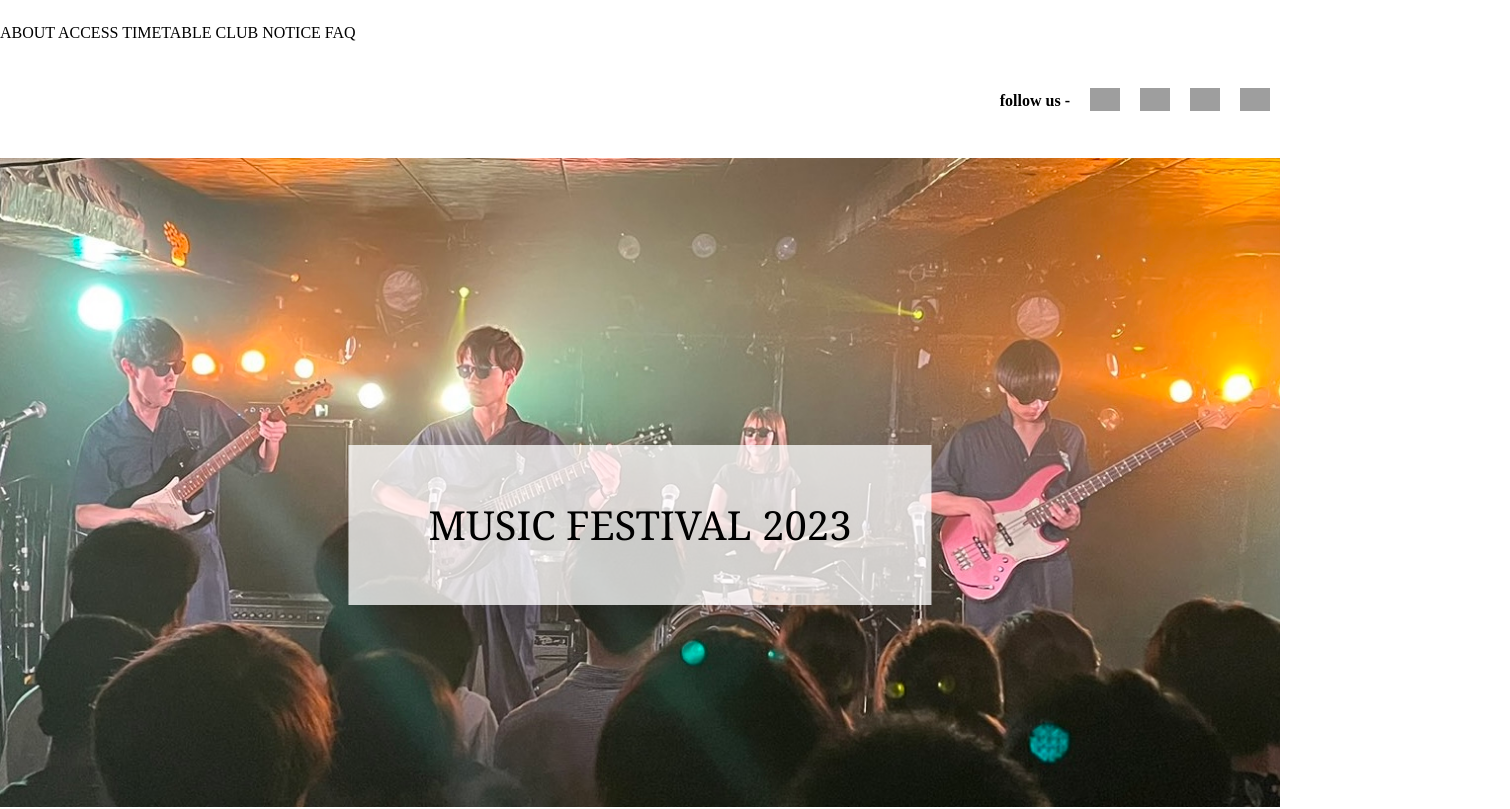
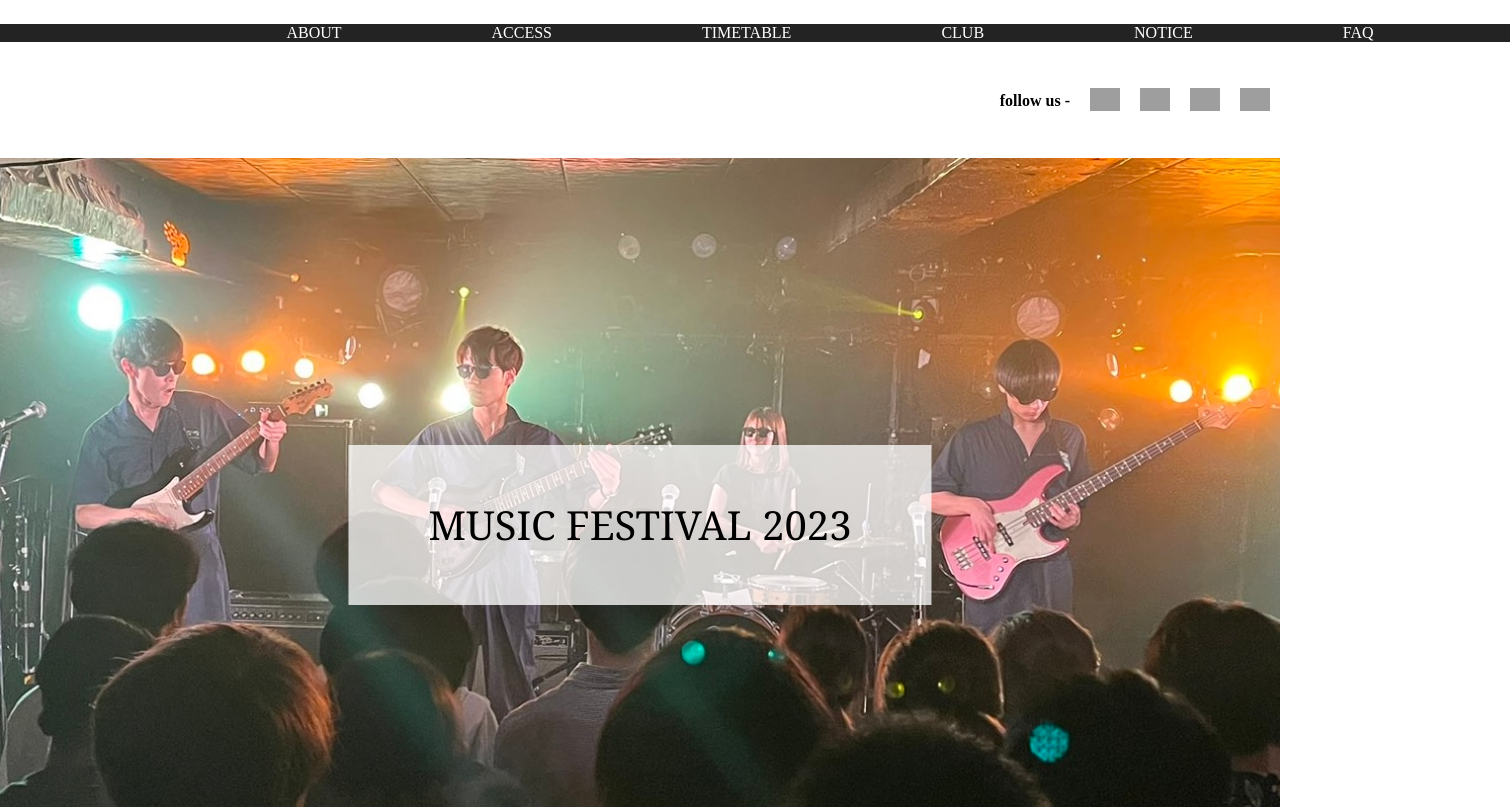
Before and after one commit to WaffleCollege/TEAM8, a plain HTML site: page index.html in a window 1280 px wide. Shown: the top 809 px of the page, 1510 px wide, since content can reach past the window. Drawn offline with Linux system fonts and the light colour scheme; grey boxes are pictures that could not be loaded.

Commit message:
Update style.css

```diff
--- a/style.css
+++ b/style.css
@@ -474,3 +474,19 @@ bottom: 0;
   font-size: 36px; /* フォントサイズを大きくする */
   font-family:'Kosugi';
 }
+nav{
+  width: 1510px;
+  background-color: #232323;
+  margin-top:0;
+}
+ul1{
+ display: flex;
+ justify-content: center;
+  align-items: center;
+
+}
+li1{
+  list-style: none;
+  margin-left: 150px;
+  color:#ffffff;
+}
```
